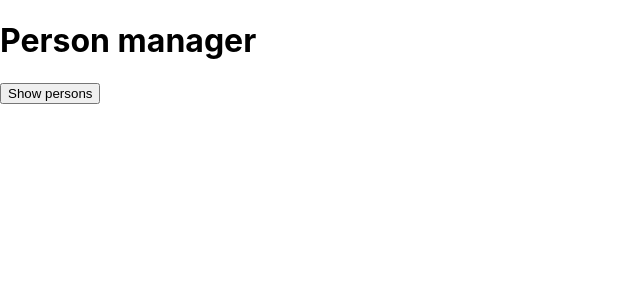
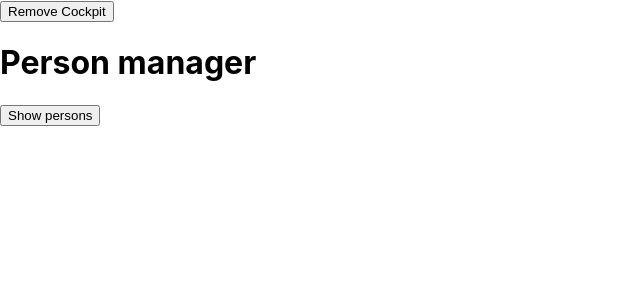
Before and after one commit to saver89/react-complete-guide, a React app: page / in a window 1280 px wide. Shown: the top 300 px of the page, without its empty margins (0-640 px from the left). Built offline with nearby package versions, Linux system fonts and the light colour scheme.

Commit message:
add cleanup of cockpit

```diff
--- a/src/components/Cockpit/Cockpit.js
+++ b/src/components/Cockpit/Cockpit.js
@@ -4,6 +4,16 @@
 const Cockpit = (props) => {
     useEffect(() => {
         console.log('[Cockpit.js] useEffect');
+        return () => {
+            console.log('[Cockpit.js] cleanup work in useEffect');
+        };
+    }, []);
+
+    useEffect(() => {
+        console.log('[Cockpit.js]  2nd useEffect');
+        return () => {
+            console.log('[Cockpit.js] cleanup work in 2nd useEffect');
+        };
     });
 
     let btnClass = null;
--- a/src/containers/App.js
+++ b/src/containers/App.js
@@ -14,7 +14,8 @@
         { id: "#111", name: "Max", age: 28 },
         { id: "#222", name: "Manu", age: 29 },
         { id: "#333", name: "Stephanie", age: 26 }
-      ]
+      ],
+      showCockpit: true
     };
   }
 
@@ -76,11 +77,18 @@
     return (
       <div className={classes.App}>
         <div>
-          <Cockpit
-            title={this.props.appTitle}
-            showPersons={this.state.showPersons}
-            clicked={this.toggleShowPershonHandler}
-          />
+          <button onClick={() => {
+            this.setState({ showCockpit: false })
+          }}
+          >Remove Cockpit</button>
+          {
+            this.state.showCockpit ?
+            <Cockpit
+              title={this.props.appTitle}
+              showPersons={this.state.showPersons}
+              clicked={this.toggleShowPershonHandler}
+            /> : null
+          }
           {persons}
         </div>
       </div>
```
